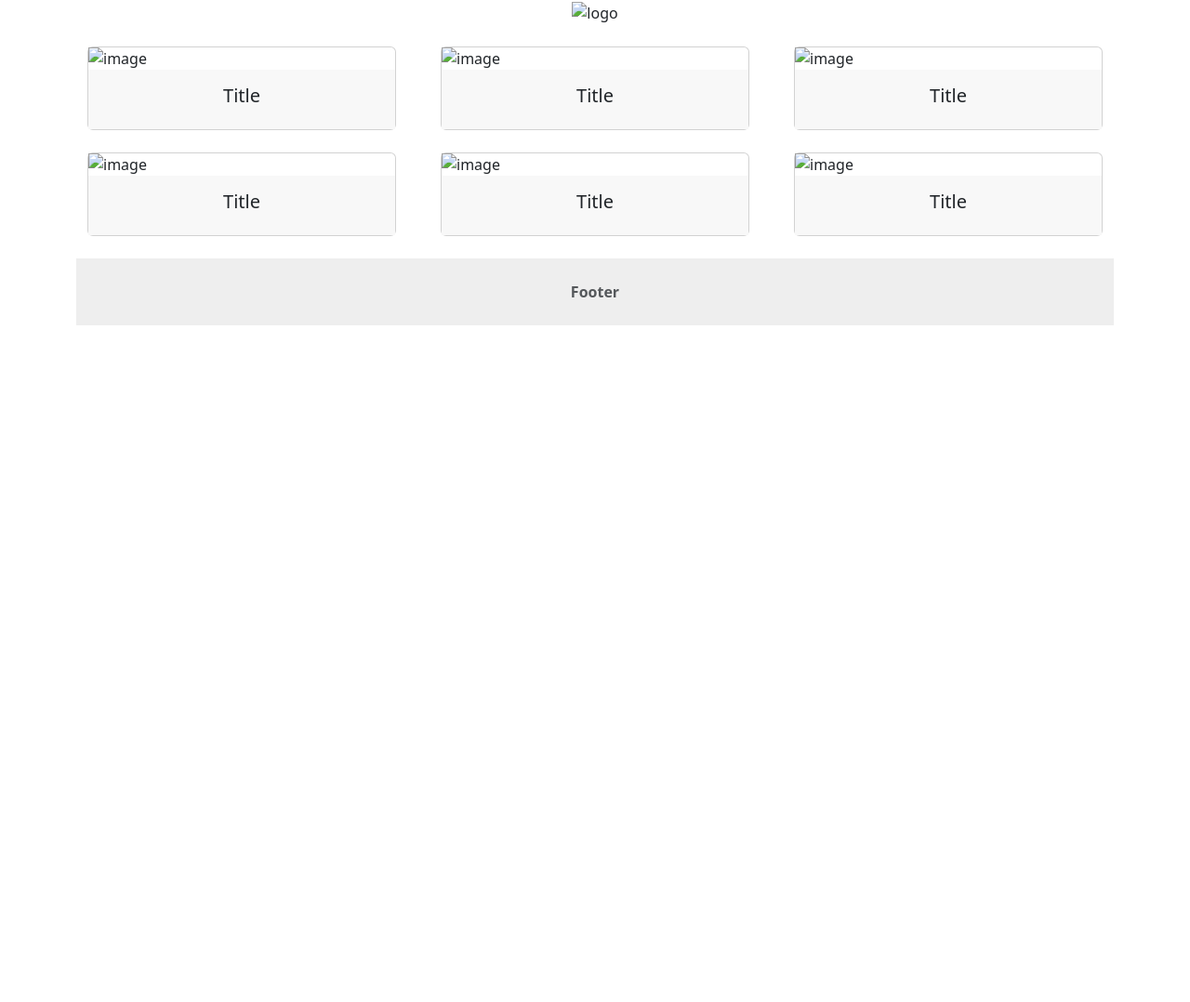
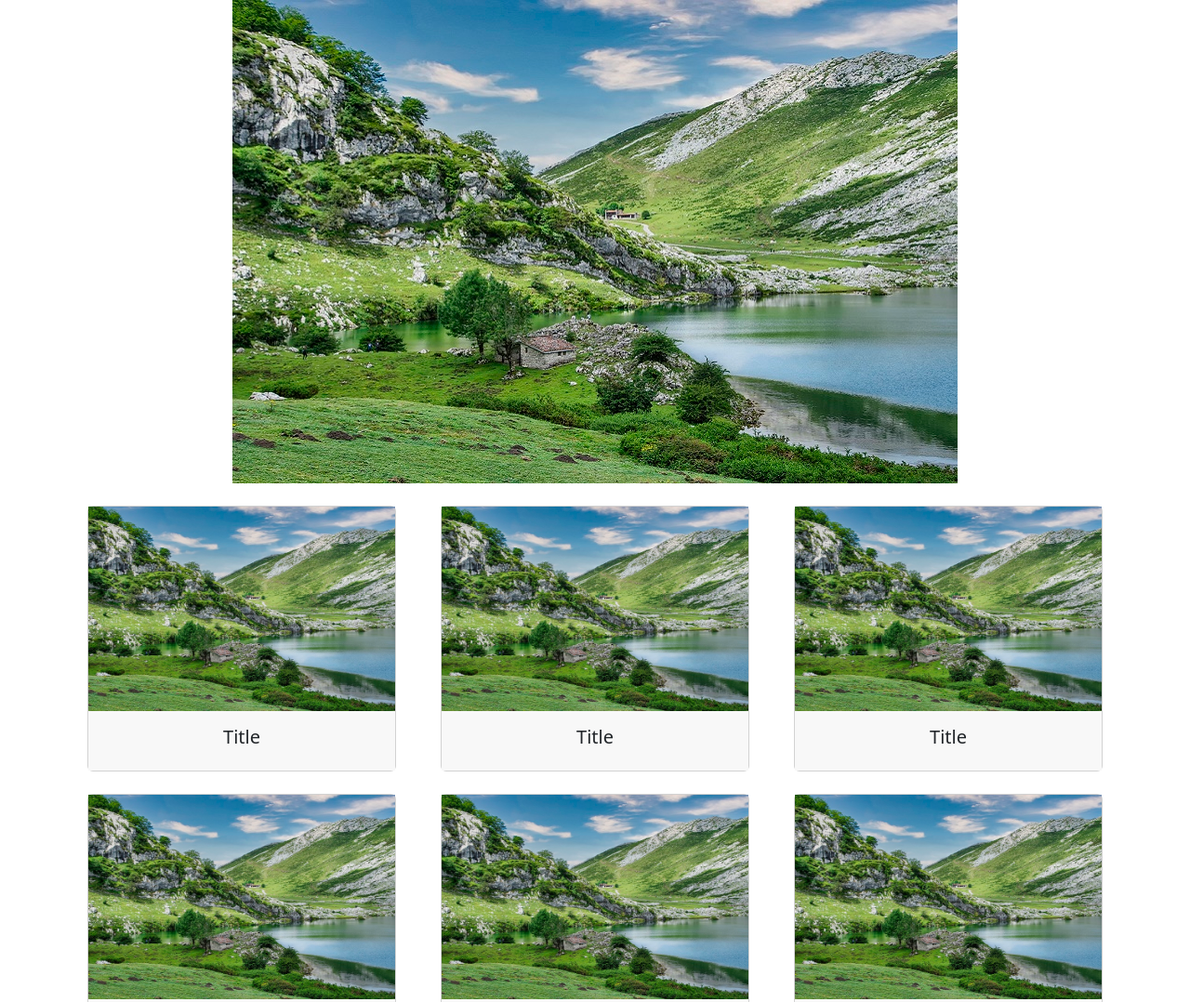
Before and after one commit to Zentyl/CardsMenu, a plain HTML site: page index.html in a window 1280 px wide. Shown: the top 1078 px of the page at 93% size. Before the commit the page ends 800 px from the top, so only its background shows below. Drawn offline with nearby package versions, Linux system fonts and the light colour scheme.

Commit message:
Added placeholder image

```diff
--- a/index.html
+++ b/index.html
@@ -12,14 +12,14 @@
     <div class="container">
         <div class="row">
             <div class="col-12 text-center">
-                <img src="" class="img-fluid" alt="logo">
+                <img src="placeholder.jpg" class="img-fluid" alt="logo">
             </div>
         </div>
         <div class="row">
             <div class="col-md-4 col-sm-6 ps-4 pe-4 pt-4">
                 <a href="#" class="text-decoration-none">
                     <div class="card h-100">
-                        <img src="" class="img-fluid" alt="image"/>
+                        <img src="placeholder.jpg" class="img-fluid" alt="image"/>
                         <div class="card-body" style="background-color: #f8f8f8;">
                             <h5 class="card-title text-center">Title</h5>
                         </div>
@@ -29,7 +29,7 @@
             <div class="col-md-4 col-sm-6 ps-4 pe-4 pt-4">
                 <a href="#" class="text-decoration-none">
                     <div class="card h-100">
-                        <img src="" class="img-fluid" alt="image"/>
+                        <img src="placeholder.jpg" class="img-fluid" alt="image"/>
                         <div class="card-body" style="background-color: #f8f8f8;">
                             <h5 class="card-title text-center">Title</h5>
                         </div>
@@ -39,7 +39,7 @@
             <div class="col-md-4 col-sm-6 ps-4 pe-4 pt-4">
                 <a href="#" class="text-decoration-none">
                     <div class="card h-100">
-                        <img src="" class="img-fluid" alt="image"/>
+                        <img src="placeholder.jpg" class="img-fluid" alt="image"/>
                         <div class="card-body" style="background-color: #f8f8f8;">
                             <h5 class="card-title text-center">Title</h5>
                         </div>
@@ -49,7 +49,7 @@
             <div class="col-md-4 col-sm-6 p-4">
                 <a href="#" class="text-decoration-none">
                     <div class="card h-100">
-                        <img src="" class="img-fluid" alt="image"/>
+                        <img src="placeholder.jpg" class="img-fluid" alt="image"/>
                         <div class="card-body" style="background-color: #f8f8f8;">
                             <h5 class="card-title text-center">Title</h5>
                         </div>
@@ -59,7 +59,7 @@
             <div class="col-md-4 col-sm-6 p-4">
                 <a href="#" class="text-decoration-none">
                     <div class="card h-100">
-                        <img src="" class="img-fluid" alt="image"/>
+                        <img src="placeholder.jpg" class="img-fluid" alt="image"/>
                         <div class="card-body" style="background-color: #f8f8f8;">
                             <h5 class="card-title text-center">Title</h5>
                         </div>
@@ -69,7 +69,7 @@
             <div class="col-md-4 col-sm-6 p-4">
                 <a href="#" class="text-decoration-none">
                     <div class="card h-100">
-                        <img src="" class="img-fluid" alt="image"/>
+                        <img src="placeholder.jpg" class="img-fluid" alt="image"/>
                         <div class="card-body" style="background-color: #f8f8f8;">
                             <h5 class="card-title text-center">Title</h5>
                         </div>
```
Also changed, not shown: placeholder.jpg (added).
